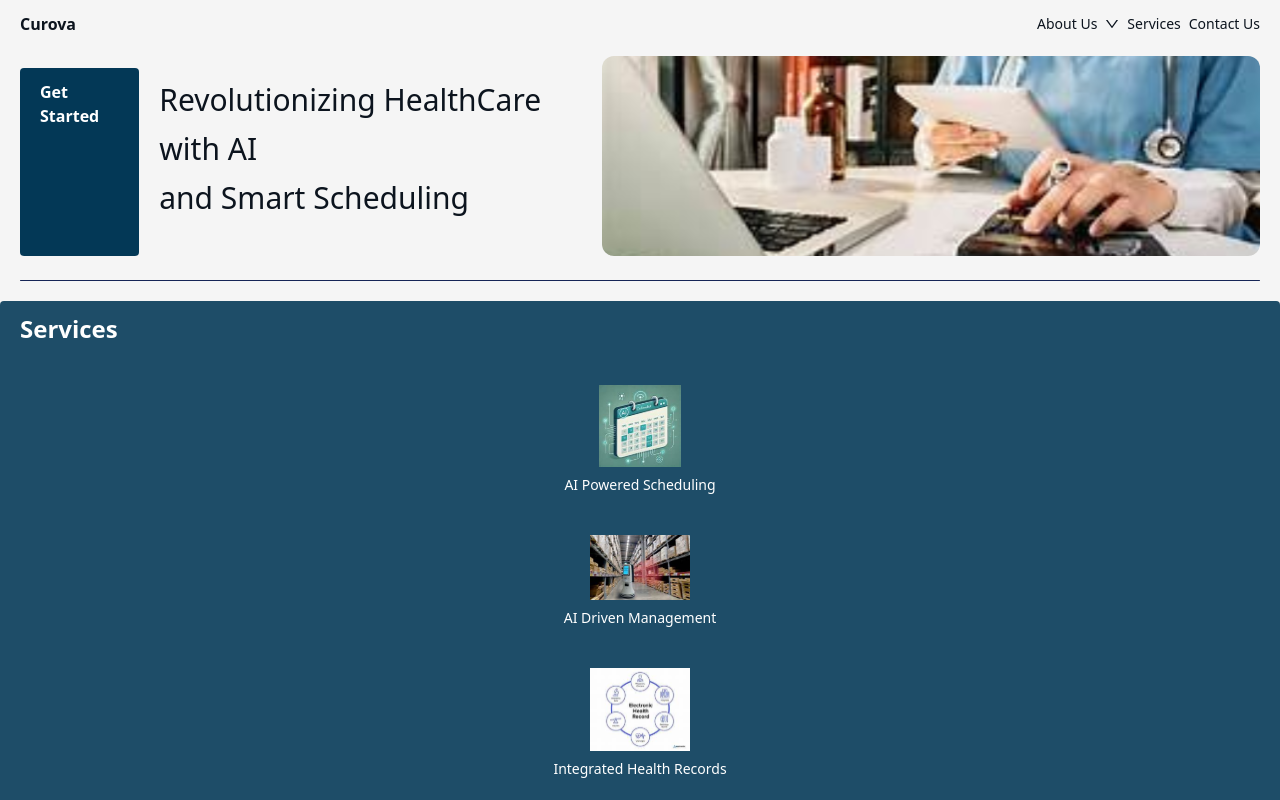
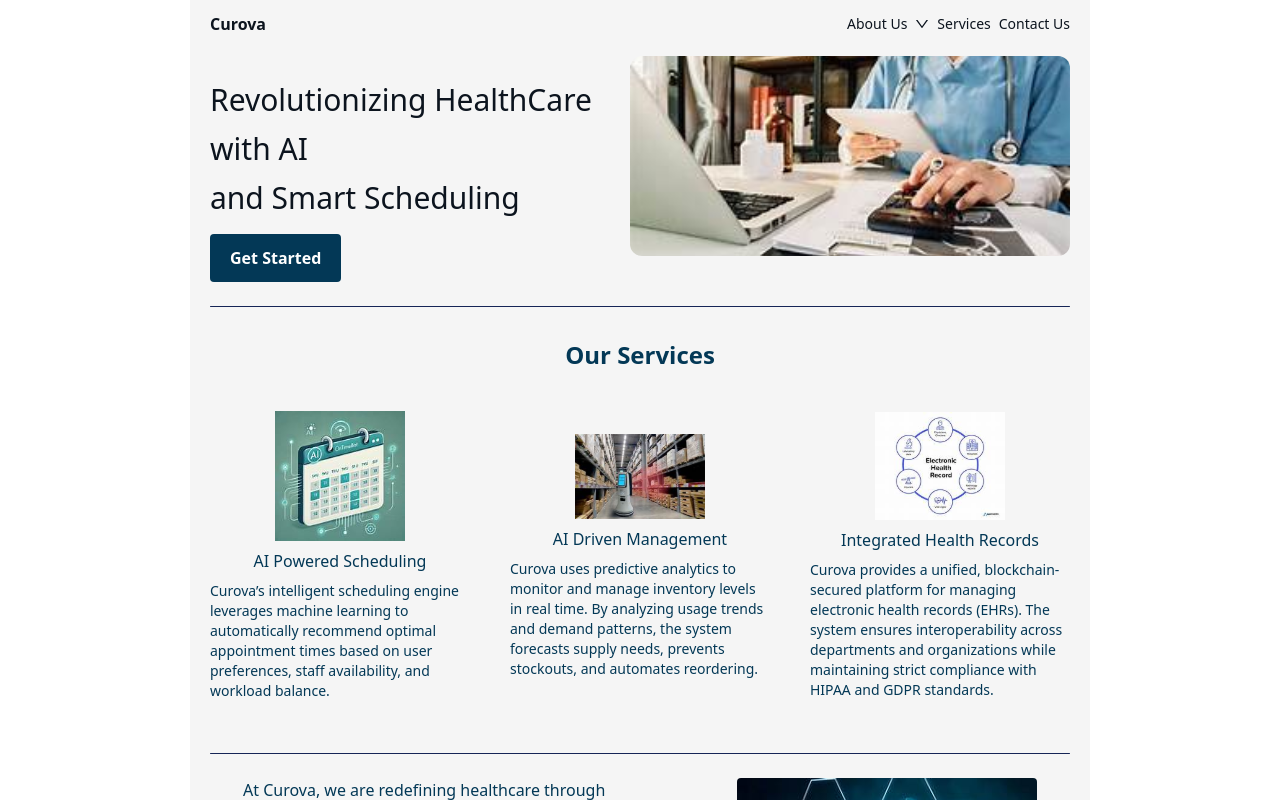
Before and after one commit to Project-Curova/website, a React (Vite) app: page / in a window 1280 px wide. Built offline with nearby package versions, Linux system fonts and the light colour scheme.

Commit message:
Redesigned landing page

```diff
--- a/src/layouts/WebLayout.tsx
+++ b/src/layouts/WebLayout.tsx
@@ -1,5 +1,6 @@
 import { Outlet } from "react-router-dom";
 import { NavigationContextProvider } from "../contexts/NavigationContext";
+import { MAX_DESKTOP_WIDTH } from "../lib/definitions";
 
 const WebLayout: React.FC = () => {
 
@@ -7,7 +8,7 @@ const WebLayout: React.FC = () => {
         <NavigationContextProvider>
 
             <main
-                // style={{width: `${MAX_DESKTOP_WIDTH}px`, margin: "auto"}}
+                style={{width: "100%", maxWidth: `${MAX_DESKTOP_WIDTH}px`, margin: "auto" }}
             >
                 <div>
                     <Outlet />
--- a/src/lib/definitions.ts
+++ b/src/lib/definitions.ts
@@ -1,4 +1,5 @@
 export const MAX_DESKTOP_WIDTH =  900;
+export const PAGE_PADDING_INLINE = 20;
 
 export const NAVIGATION = {
   HOME: "/",
--- a/src/pages/HomePage.tsx
+++ b/src/pages/HomePage.tsx
@@ -1,5 +1,6 @@
 import { Link } from "react-router-dom";
 import '../App.css';
+import AIImageScreen from "../assets/AI_Image_Download.svg";
 import AIDrivenImg from "../assets/AIDriven.svg";
 import AIPoweredImg from "../assets/AIPowered.svg";
 import IntegratedHealth from "../assets/IntegratedHealth.svg";
@@ -9,7 +10,7 @@ import { NAVIGATION } from "../lib/definitions";
 
 const HomePage = () => {
   return (
-   <div className='h-screen overflow-y-auto bg-herowhite pt-3'>
+    <div className='h-screen overflow-y-auto bg-herowhite pt-3'>
       <div className=''>
         <div className="px-5">
           <Navigation />
@@ -29,11 +30,13 @@ const HeroSection: React.FC = () => {
   return (
     <div className='mt-5 sm:flex sm:flex-row-reverse sm:gap-x-5'>
       <div id='hero' className='h-[50vw] sm:h-[200px] sm:w-[60%] max-h-[400px] px-12 w-full max-w-[1000px] max-h-1000px rounded-xl'></div>
-      <p className='font-medium text-2xl sm:text-3xl font-sans text-pry leading-relaxed mt-5'>Revolutionizing
-        HealthCare with AI
-        <br />
-        and Smart Scheduling</p>
+      <div>
+        <p className='font-medium text-2xl sm:text-3xl font-sans text-pry leading-relaxed mt-5'>Revolutionizing
+          HealthCare with AI
+          <br />
+          and Smart Scheduling</p>
         <a href="https://project-curova.netlify.app/login" className="bg-[#033856] text-white font-bold p-5 py-3 mt-3 block w-max rounded">Get Started</a>
+      </div>
     </div>
   )
 }
@@ -77,21 +80,40 @@ const AboutUsSection: React.FC = () => {
 
 const ServicesSection: React.FC = () => {
   return (
-    <div className='bg-[#1E4D68] text-white rounded-t-sm px-5 py-3 mt-5'>
-      <h4 className='font-bold text-2xl'>Services</h4>
+    <div className='bgg-[#1E4D68] text-white rounded-t-sm px-5 py-3 mt-5'>
+      <h4 className='font-bold text-2xl text-center text-[#033856]'>Our Services</h4>
 
-      <div className='mt-3 flex flex-col gap-y-10 items-center py-7'>
-        <div className="flex flex-col items-center gap-y-2">
+      <div className='mt-3 flex flex-col md:flex-row gap-x-10 gap-y-10 items-center py-7'>
+        <div className="flex flex-col items-center gap-y-2 text-[#033856]">
           <img src={AIPoweredImg} className="w-[50%] max-w-[200px]" alt="AI Powered" />
-          <p className="text-sm">AI Powered Scheduling</p>
+          <p className="font-medium">AI Powered Scheduling</p>
+          <p className="max-w-sm text-sm">Curova’s intelligent scheduling engine leverages machine learning to automatically recommend optimal appointment times based on user preferences, staff availability, and workload balance.</p>
         </div>
-        <div className="flex flex-col items-center gap-y-2">
+        <div className="flex flex-col items-center gap-y-2 text-[#033856]">
           <img src={AIDrivenImg} alt="AI Driven Management" className="w-[50%] max-w-[200px]" />
-          <p className="text-sm">AI Driven Management</p>
+          <p className="font-medium">AI Driven Management</p>
+          <p className="max-w-sm text-sm">Curova uses predictive analytics to monitor and manage inventory levels in real time. By analyzing usage trends and demand patterns, the system forecasts supply needs, prevents stockouts, and automates reordering.</p>
         </div>
-        <div className="flex flex-col items-center gap-y-2">
+        <div className="flex flex-col items-center gap-y-2 text-[#033856]">
           <img src={IntegratedHealth} alt="AI Powered" className="w-[50%] max-w-[200px]" />
-          <p className="text-sm">Integrated Health Records</p>
+          <p className="font-medium">Integrated Health Records</p>
+          <p className="max-w-sm text-sm">Curova provides a unified, blockchain-secured platform for managing electronic health records (EHRs). The system ensures interoperability across departments and organizations while maintaining strict compliance with HIPAA and GDPR standards.</p>
+        </div>
+      </div>
+
+      <div>
+        <div className='bg-blue-950 h-[1px] w-full my-[3vh] rounded-2xl'></div>
+        <div className="text-[#033856] sm:flex flex-row-reverse items-start justify-center gap-x-[5vw] mb-[5vh]">
+          <img src={AIImageScreen} alt="AI_Image" className="w-[60%] max-w-[300px] rounded self-" />
+          <div className="mt-5 sm:m-0 sm:w-[50%]">
+            <p>At Curova, we are redefining healthcare through intelligent innovation and technological excellence. Our mission is to empower healthcare providers and patients with a unified digital ecosystem that enhances care delivery, optimizes operations, and ensures data security.
+            </p>
+            <br />
+
+            <p>
+              Our commitment to excellence, innovation, and patient-centric design drives everything we do.
+            </p>
+          </div>
         </div>
       </div>
     </div>
```
Also changed, not shown: src/assets/AI_Image_Download.svg (added).
